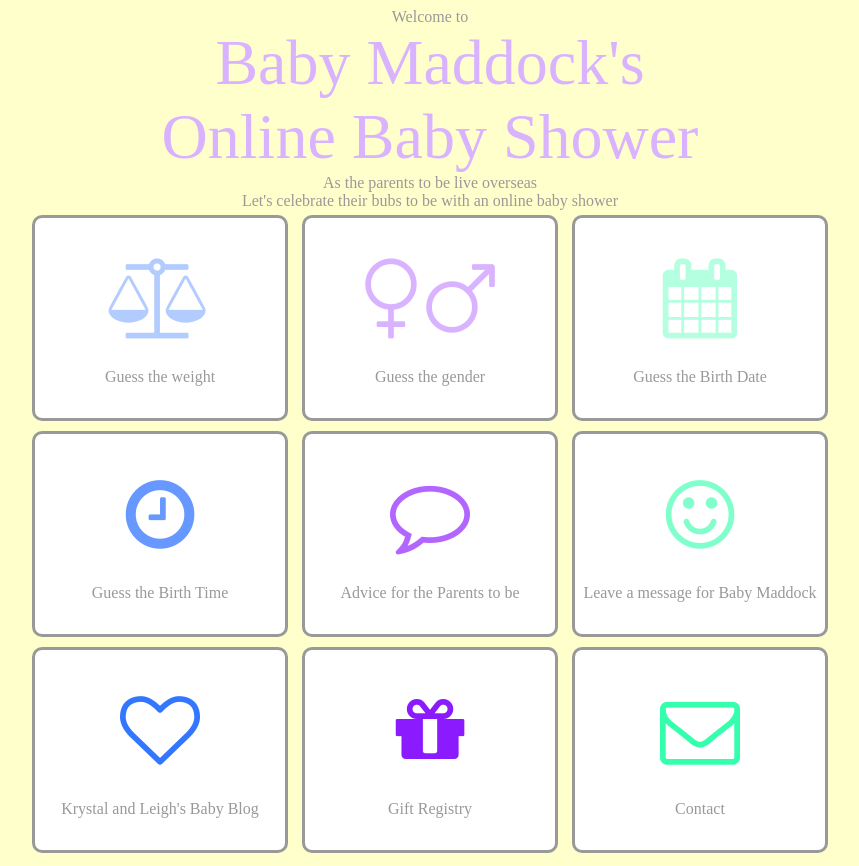
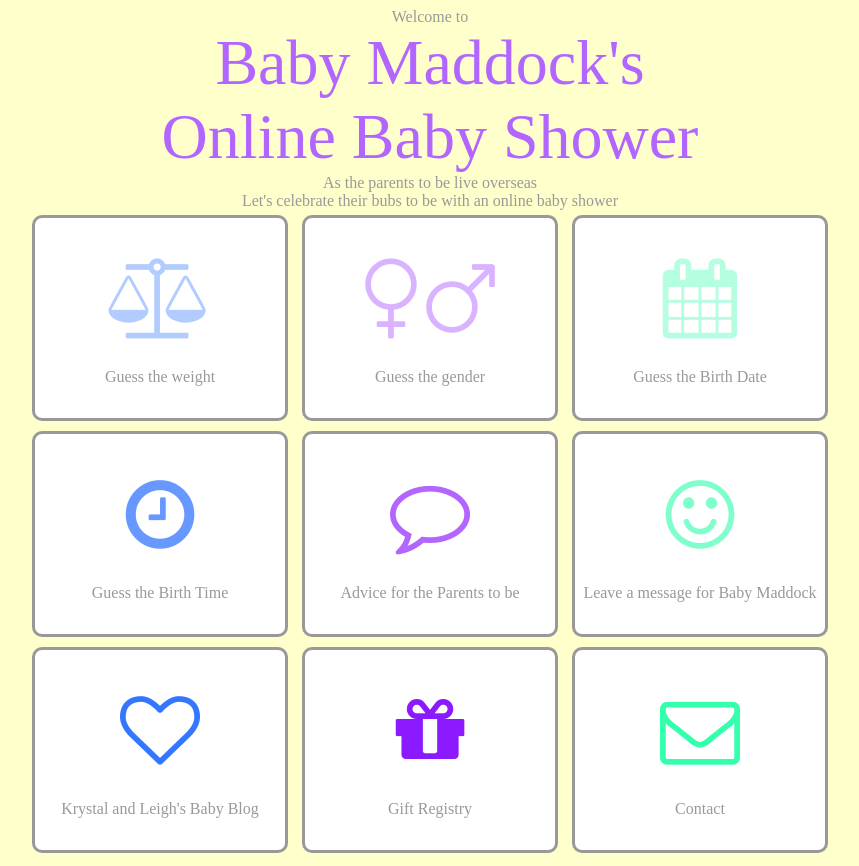
Before and after one commit to KimberleyLawrence/Shower, a plain HTML site: page index.html in a window 1280 px wide. Shown: the whole page, without its empty margins (210-1069 px from the left). Drawn offline with Linux system fonts and the light colour scheme.

```diff
--- a/index.css
+++ b/index.css
@@ -11,7 +11,7 @@ html{
   font-family: smoothie shoppe;
   font-size: 4em;
   text-align: center;
-  color: #d9b3ff;
+  color: #b266ff;
 }
 .games{
   border-radius: 2px;
```
